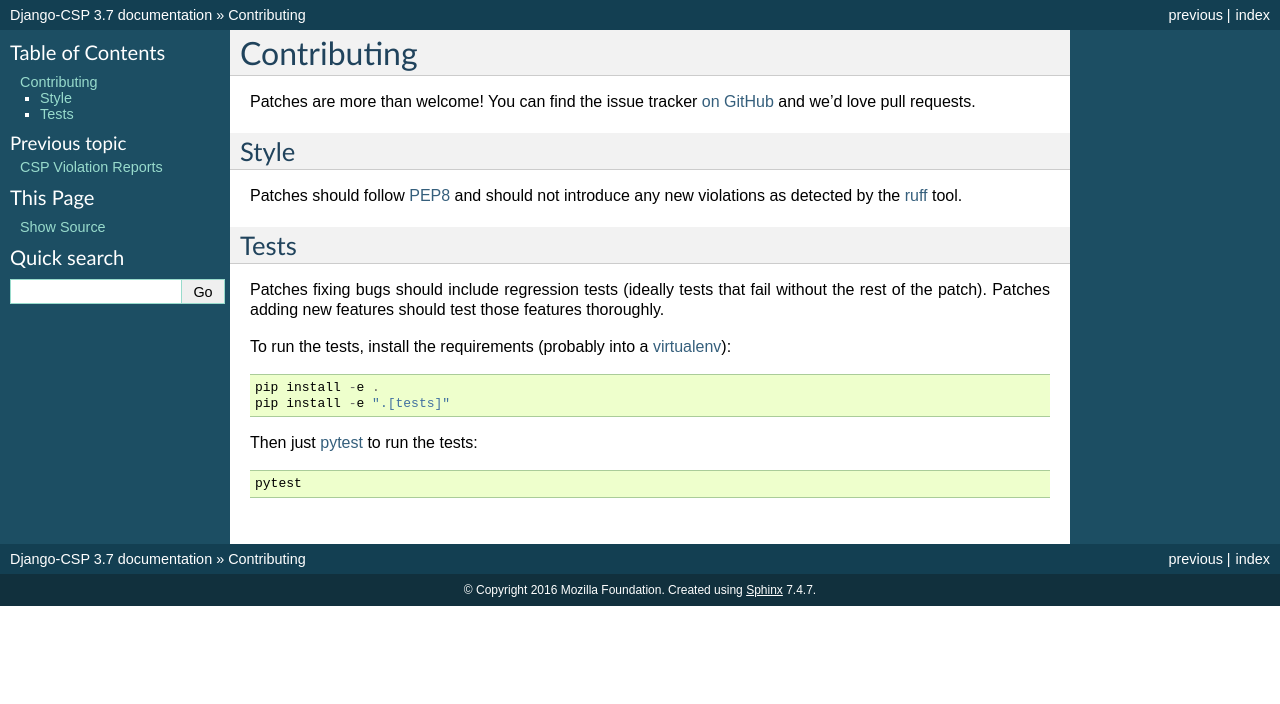
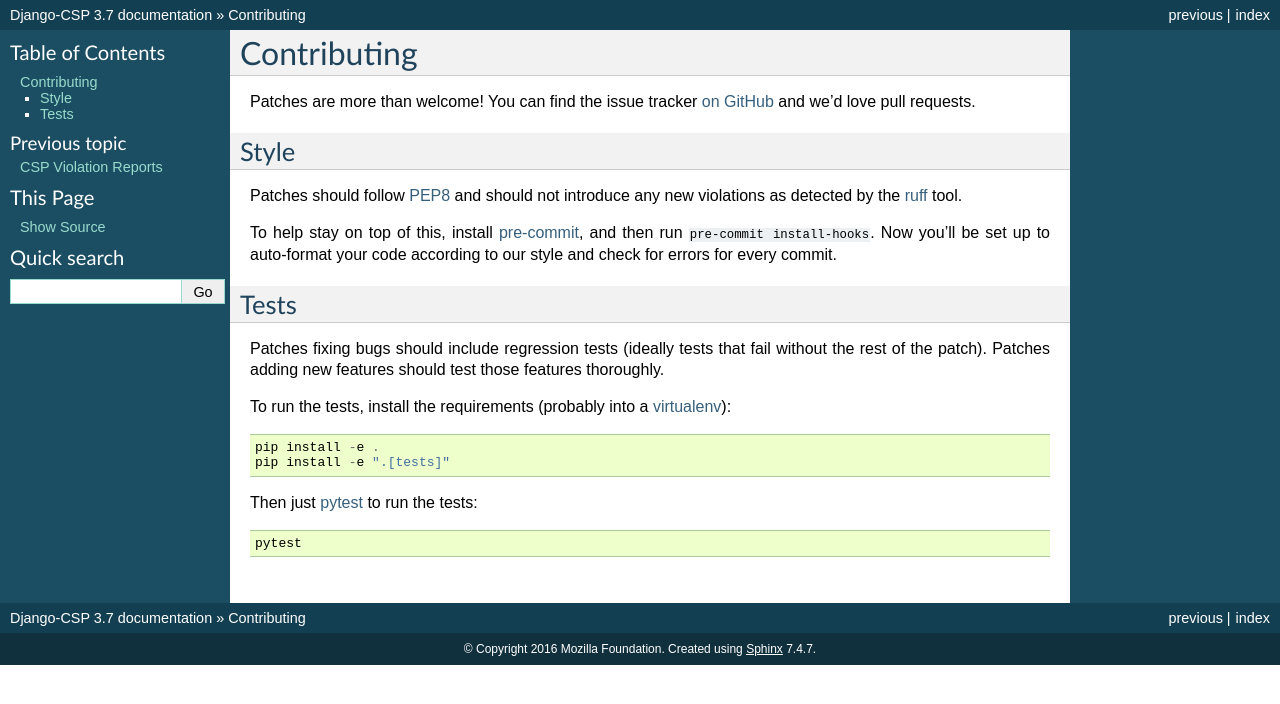
Before and after one commit to mozilla/django-csp, a Sphinx documentation site: the page built from docs/contributing.rst, in a window 1280 px wide. Shown: the top 704 px of the page. Built offline with Sphinx 7.4.7, drawn with Linux system fonts in a browser that asks for light colours.

Commit message:
Add pre-commit config with sensible hooks; apply those hooks

```diff
--- a/README.rst
+++ b/README.rst
@@ -16,8 +16,6 @@
 The code lives on GitHub_, where you can report Issues_. The full
 documentation is available on ReadTheDocs_.
 
-
-
 .. _Content-Security-Policy: http://www.w3.org/TR/CSP/
 .. _GitHub: https://github.com/mozilla/django-csp
 .. _Issues: https://github.com/mozilla/django-csp/issues
--- a/docs/contributing.rst
+++ b/docs/contributing.rst
@@ -15,6 +15,8 @@
 Patches should follow PEP8_ and should not introduce any new violations
 as detected by the ruff_ tool.
 
+To help stay on top of this, install pre-commit_, and then run ``pre-commit install-hooks``. Now you'll be set up
+to auto-format your code according to our style and check for errors for every commit.
 
 Tests
 =====
@@ -37,3 +39,4 @@
 .. _ruff: https://pypi.org/project/ruff/
 .. _virtualenv: http://www.virtualenv.org/
 .. _pytest: https://pytest.org/latest/usage.html
+.. _pre-commit: https://pre-commit.com/#install
```
Also changed, not shown: .pre-commit-config.yaml (added), CODE_OF_CONDUCT.md (line endings or trailing spaces), docs/trusted_types.rst (line endings or trailing spaces), ruff.toml (line endings or trailing spaces), 3 other files.
